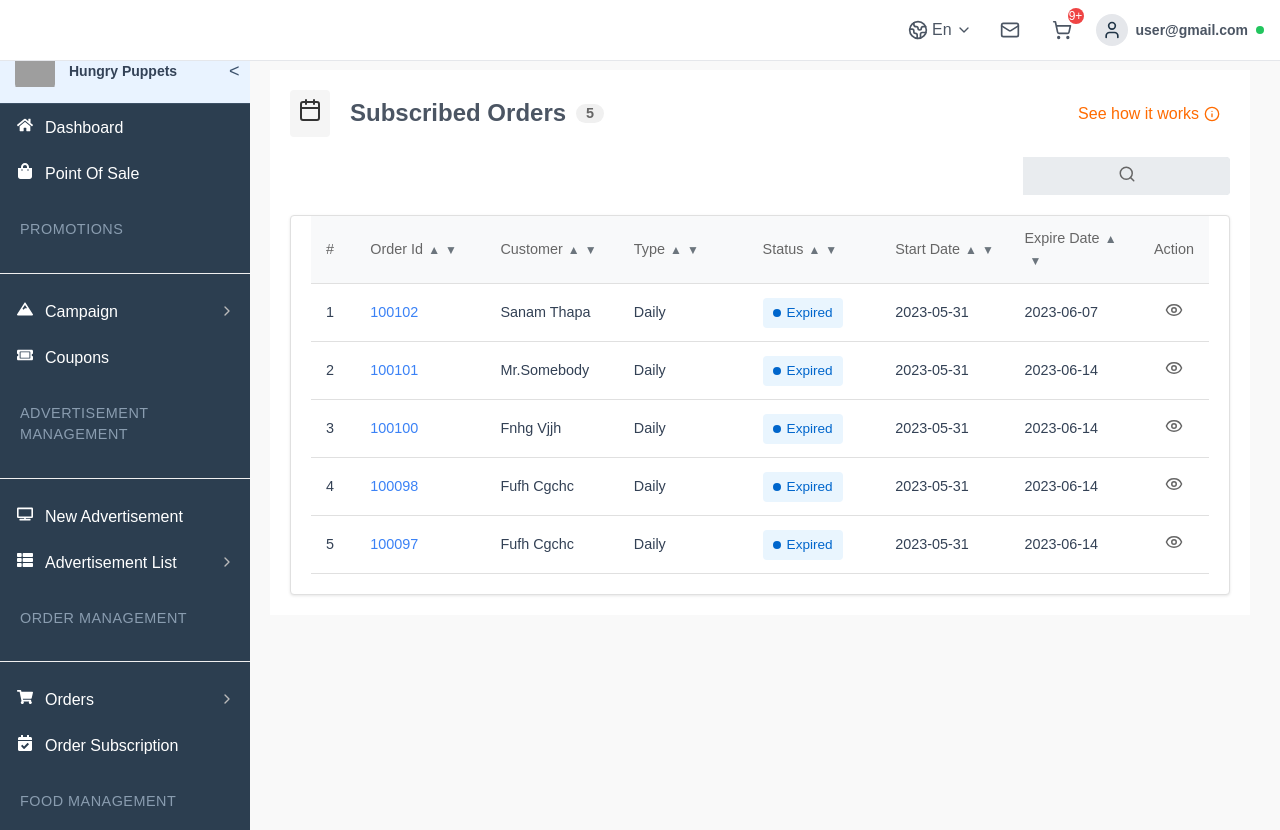
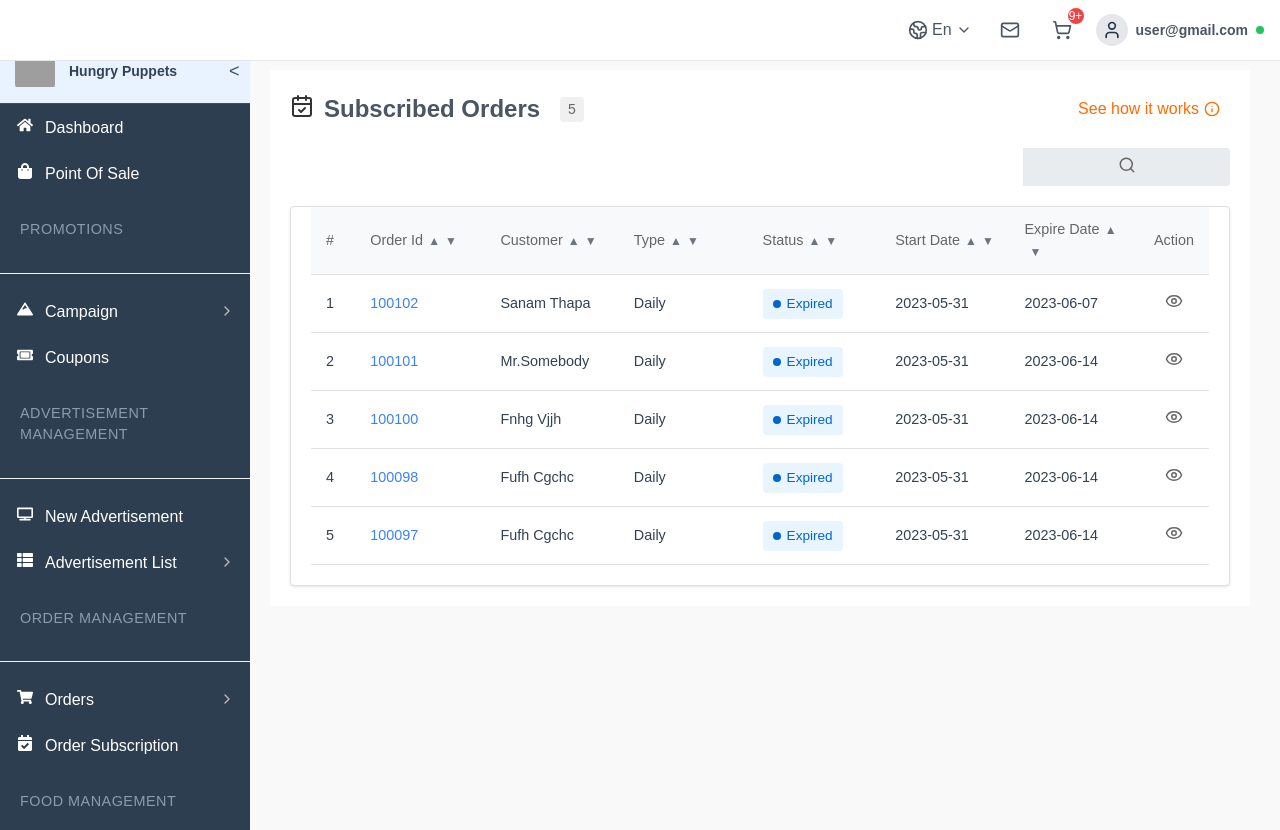
Before and after one commit to sanamthapa5/RestaurantPanel, a React (Vite) app in the folder restaurant/: page /SubscribedOrders in a window 1280 px wide. Built offline with nearby package versions, Linux system fonts and the light colour scheme; grey boxes are pictures that could not be loaded.

Commit message:
Subscribed Orders Fixed

```diff
--- a/restaurant/src/pages/OrderManagement/SubscribedOrders.css
+++ b/restaurant/src/pages/OrderManagement/SubscribedOrders.css
@@ -1,8 +1,7 @@
 .subscribed-orders-container {
     font-family: -apple-system, BlinkMacSystemFont, "Segoe UI", Roboto, Oxygen, Ubuntu, Cantarell, "Open Sans",
       "Helvetica Neue", sans-serif;
-    /* max-width: 1200px; */
-    /* margin: 0 auto; */
+
      margin-left: 130px;
     margin-right: 10px;
     margin-top: 20px;
@@ -23,10 +22,13 @@
     align-items: center;
   }
 
-  .icon-container {
-    color: #333;
-    margin-right: 10px;
+  .Subcribed-title-section {
+    display: flex;
+    align-items: center;
+    gap: 10px;
   }
+
+
 
   h1 {
     font-size: 1.5rem;
@@ -37,11 +39,13 @@
   }
 
   .order-count {
+
     background-color: #f0f0f0;
+
     color: #666;
-    font-size: 0.9rem;
-    border-radius: 50px;
-    padding: 2px 10px;
+    padding: 2px 8px;
+    border-radius: 4px;
+    font-size: 14px;
     margin-left: 10px;
   }
 
--- a/restaurant/src/pages/OrderManagement/SubscribedOrders.jsx
+++ b/restaurant/src/pages/OrderManagement/SubscribedOrders.jsx
@@ -2,7 +2,7 @@
 
 import { useState } from "react";
 import "./SubscribedOrders.css";
-import { Search, Info, Eye } from "lucide-react";
+import { Search, Info, Eye, CalendarCheck } from "lucide-react";
 
 const SubscribedOrders = () => {
   const [orders, setOrders] = useState([
@@ -84,47 +84,12 @@ const SubscribedOrders = () => {
     <div className="subscribed-orders-container">
       <div className="Subscribed-Header">
         <div className="title-section">
-          <div className="icon-container">
-            <svg
-              width="24"
-              height="24"
-              viewBox="0 0 24 24"
-              fill="none"
-              xmlns="http://www.w3.org/2000/svg"
-            >
-              <path
-                d="M19 4H5C3.89543 4 3 4.89543 3 6V20C3 21.1046 3.89543 22 5 22H19C20.1046 22 21 21.1046 21 20V6C21 4.89543 20.1046 4 19 4Z"
-                stroke="currentColor"
-                strokeWidth="2"
-                strokeLinecap="round"
-                strokeLinejoin="round"
-              />
-              <path
-                d="M16 2V6"
-                stroke="currentColor"
-                strokeWidth="2"
-                strokeLinecap="round"
-                strokeLinejoin="round"
-              />
-              <path
-                d="M8 2V6"
-                stroke="currentColor"
-                strokeWidth="2"
-                strokeLinecap="round"
-                strokeLinejoin="round"
-              />
-              <path
-                d="M3 10H21"
-                stroke="currentColor"
-                strokeWidth="2"
-                strokeLinecap="round"
-                strokeLinejoin="round"
-              />
-            </svg>
-          </div>
-          <h1>
-            Subscribed Orders <span className="order-count">5</span>
-          </h1>
+          <span className="Subscribed-title-section">
+            <CalendarCheck />
+          </span>
+          <h1>Subscribed Orders</h1>
+
+          <span className="order-count">{orders.length}</span>
         </div>
         <div className="info-section">
           <button className="info-button">
```
